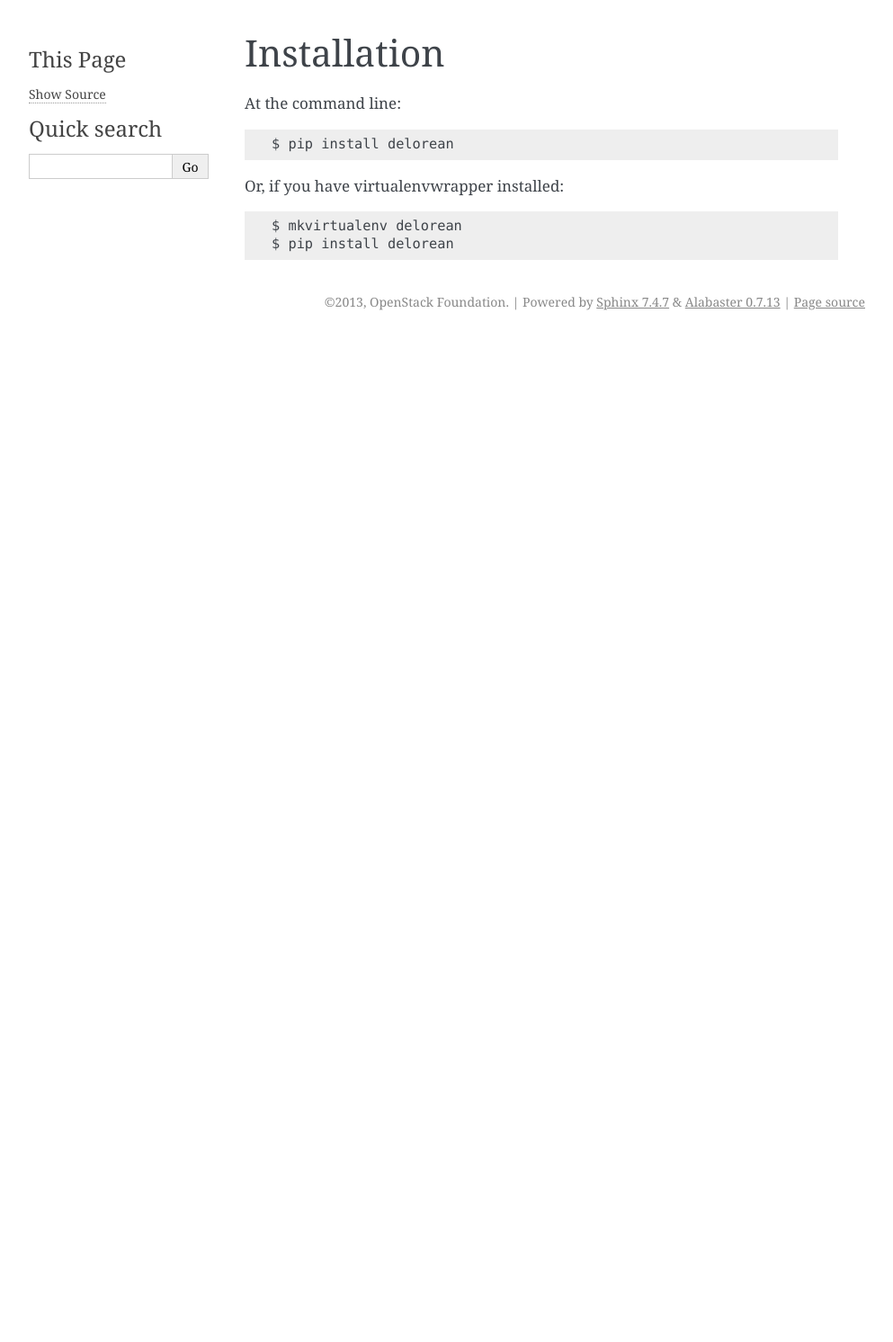
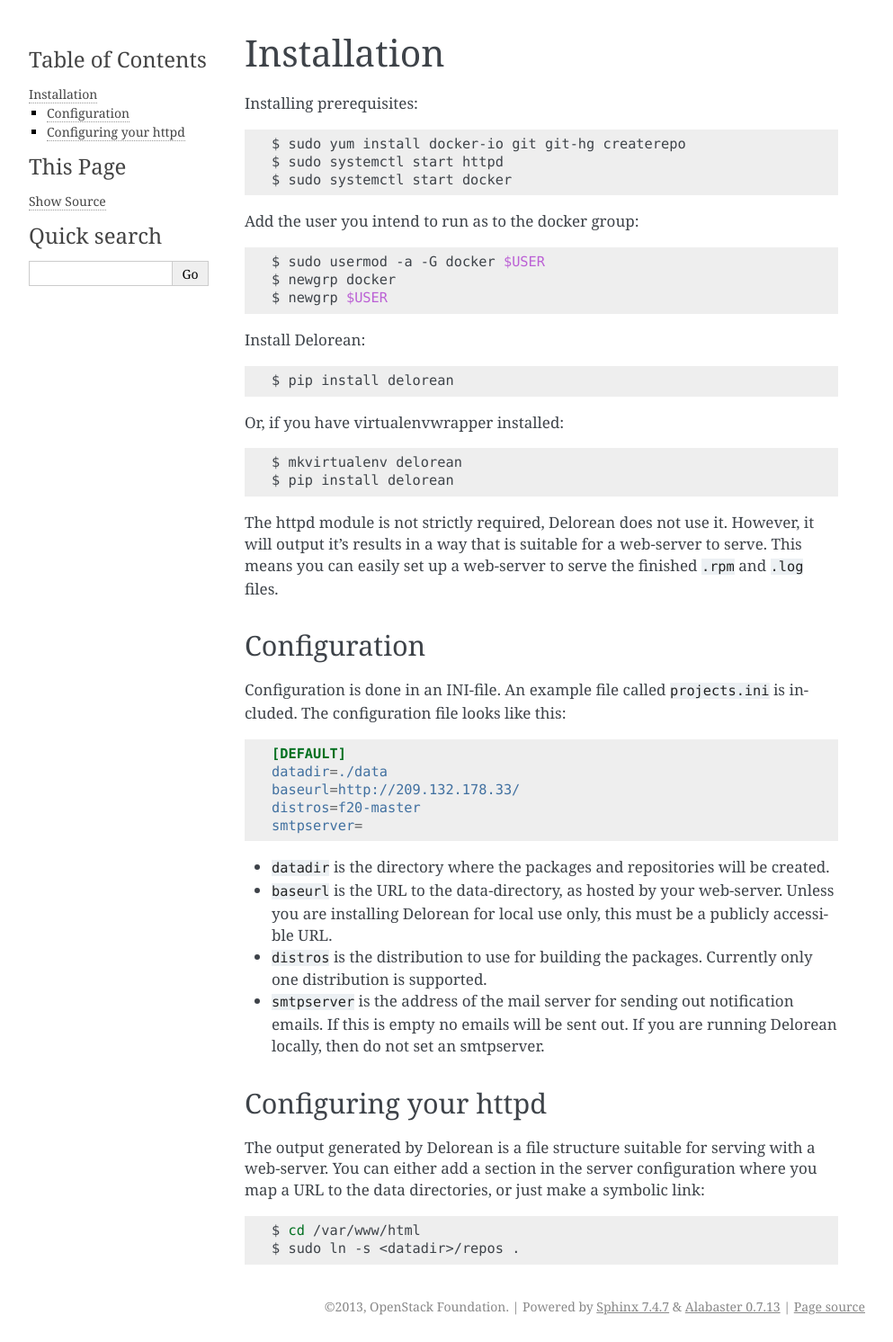
Before and after one commit to softwarefactory-project/DLRN, a Sphinx documentation site: the page built from doc/source/installation.rst, in a window 1280 px wide. Shown: the whole page at 90% size, without its empty margins (148-1141 px from the left). Built offline with Sphinx 7.4.7, drawn with Linux system fonts in a browser that asks for light colours; before the commit the page ends 900 px from its top, so only the background shows below that.

Commit message:
Adding some basic documentation
This adds some documentation on how to run and develop Delorean.
It also adds a sphinx makefile.

Change-Id: I5686be3f2228651a26226cbfd8aef28c0d8d42aa

```diff
--- a/HACKING.rst
+++ b/HACKING.rst
@@ -1,3 +1,4 @@
+===========================
 delorean Style Commandments
 ===========================
 
--- a/doc/source/installation.rst
+++ b/doc/source/installation.rst
@@ -2,11 +2,75 @@
 Installation
 ============
 
-At the command line::
+Installing prerequisites:
+
+.. code-block:: bash
+
+    $ sudo yum install docker-io git git-hg createrepo
+    $ sudo systemctl start httpd
+    $ sudo systemctl start docker
+
+Add the user you intend to run as to the docker group:
+
+.. code-block:: bash
+
+    $ sudo usermod -a -G docker $USER
+    $ newgrp docker
+    $ newgrp $USER
+
+Install Delorean:
+
+.. code-block:: bash
 
     $ pip install delorean
 
-Or, if you have virtualenvwrapper installed::
+Or, if you have virtualenvwrapper installed:
+
+.. code-block:: bash
 
     $ mkvirtualenv delorean
     $ pip install delorean
+
+The httpd module is not strictly required, Delorean does not use it. However, it will output
+it's results in a way that is suitable for a web-server to serve. This means you can easily set up
+a web-server to serve the finished ``.rpm`` and ``.log`` files.
+
+
+Configuration
+-------------
+
+Configuration is done in an INI-file. An example file called ``projects.ini`` is included.
+The configuration file looks like this:
+
+.. code-block:: ini
+
+    [DEFAULT]
+    datadir=./data
+    baseurl=http://209.132.178.33/
+    distros=f20-master
+    smtpserver=
+
+* ``datadir`` is the directory where the packages and repositories will be created.
+
+* ``baseurl`` is the URL to the data-directory, as hosted by your web-server. Unless you are
+  installing Delorean for local use only, this must be a publicly accessible URL.
+
+* ``distros`` is the distribution to use for building the packages. Currently only one
+  distribution is supported.
+
+* ``smtpserver`` is the address of the mail server for sending out notification emails.
+  If this is empty no emails will be sent out. If you are running Delorean locally,
+  then do not set an smtpserver.
+
+
+Configuring your httpd
+----------------------
+
+The output generated by Delorean is a file structure suitable for serving with a web-server.
+You can either add a section in the server configuration where you map a URL to the
+data directories, or just make a symbolic link:
+
+.. code-block:: bash
+
+    $ cd /var/www/html
+    $ sudo ln -s <datadir>/repos .
--- /dev/null
+++ b/doc/source/intro.rst
@@ -0,0 +1,4 @@
+Introduction
+============
+
+Delorean builds and maintains yum repositories following Openstack's upstream repositories.
--- a/doc/source/readme.rst
+++ /dev/null
@@ -1 +0,0 @@
-.. include:: ../README.rst
```
Also changed, not shown: CONTRIBUTING.rst (+60 -0 lines), README.rst (+26 -23 lines), doc/source/index.rst (+2 -7 lines), doc/source/usage.rst (+42 -2 lines), 2 other files.
